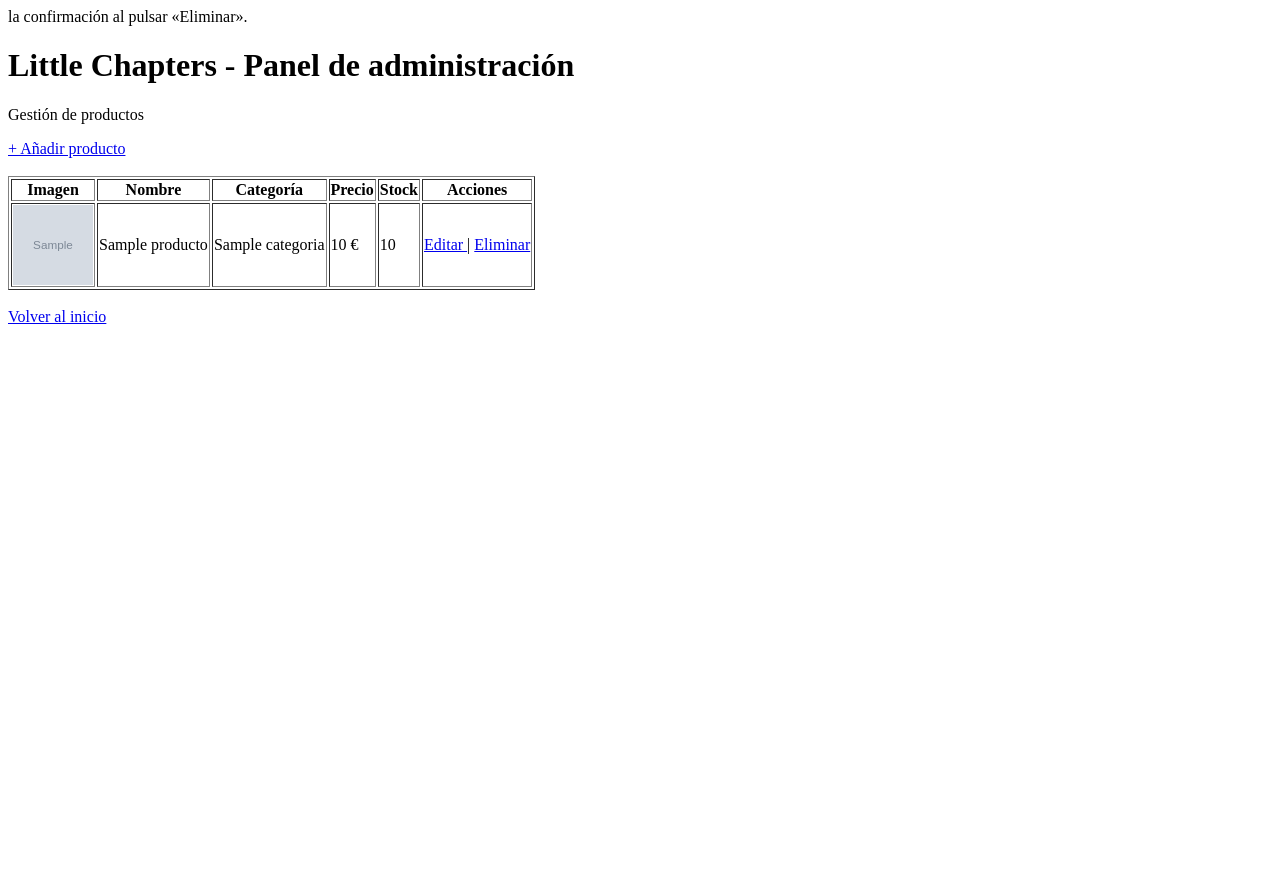
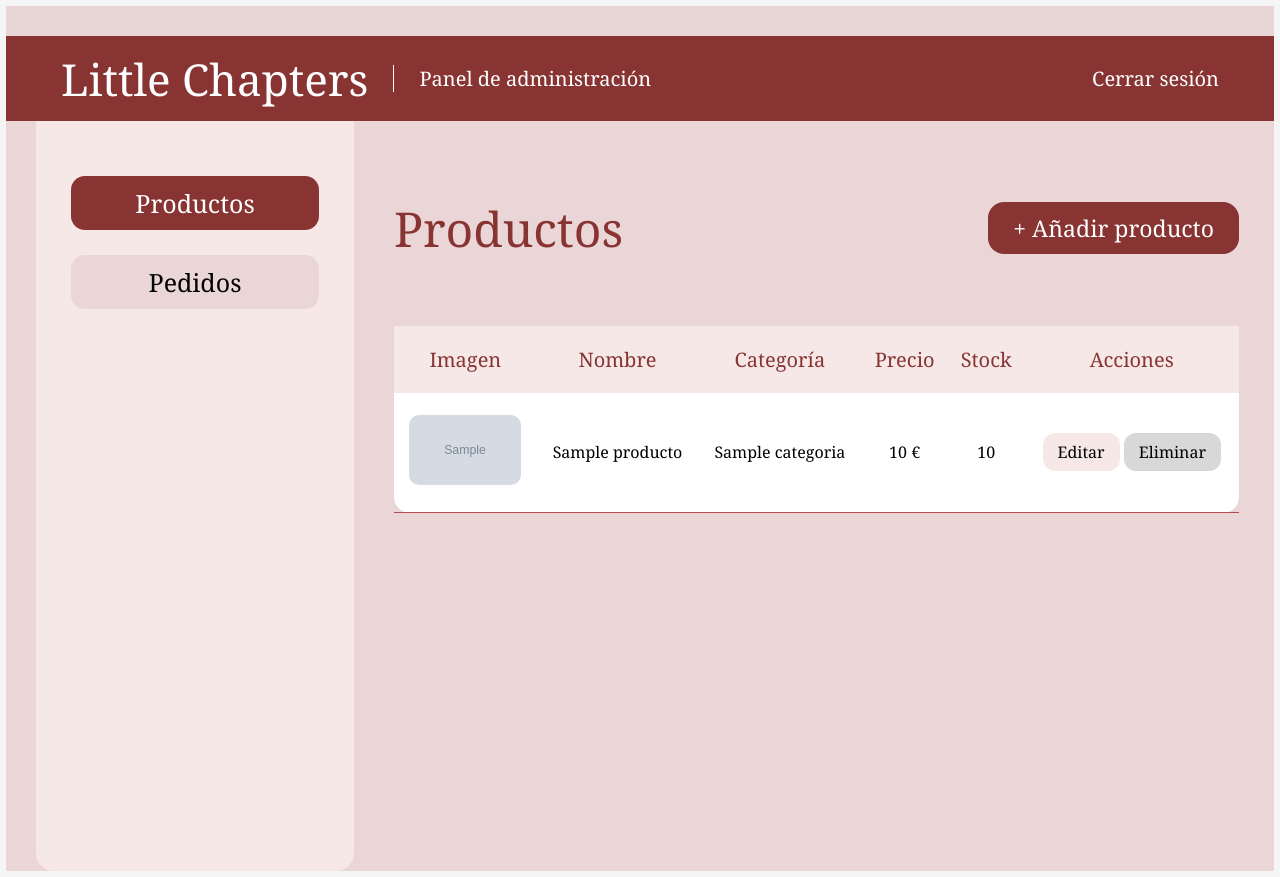
Before and after one commit to cristinamg210-droid/examen_web_servicio_1ev, a PHP site: page /examen_web_servicio_1ev/gestionar_productos.php in a window 1280 px wide. Before the commit the page ends 324 px from the top, so only its background shows below. Run offline with PHP 8.4, Linux system fonts and the light colour scheme; the visitor is signed in with stand-in values (Sample User, id 1); tables that the repository leaves empty or names only in its code hold one stand-in row (values such as "Sample post"); grey boxes marked "Sample" are stand-in pictures.

Commit message:
Actualiza páginas y estilos

```diff
--- /dev/null
+++ b/little_chapters/estilos.css
@@ -0,0 +1,370 @@
+
+/* Estilos generales */
+
+body {
+    margin: 6px;
+    background-color: #f5f5f5;
+    font-family: Arial, sans-serif;
+}
+
+/* Cabecera */
+
+header {
+    background-color: #f7e8e8;
+    border-top: 30px solid #e8d5d5;
+    padding: 15px 42px;
+    display: flex;
+    align-items: center;
+    justify-content: space-between;
+}
+
+.logo h1 {
+    font-family: Georgia, serif;
+    font-size: 42px;
+    margin: 0;
+}
+
+.logo p {
+    font-family: Georgia, serif;
+    margin: 5px 0 0 10px;
+}
+
+nav {
+    display: flex;
+    gap: 45px;
+}
+
+nav a {
+    text-decoration: none;
+    color: black;
+}
+
+.iconos {
+    display: flex;
+    gap: 24px;
+}
+
+.iconos span {
+    width: 28px;
+    height: 28px;
+    background-color: #d8d8d8;
+}
+
+/* Zona del formulario */
+
+main {
+    background-color: #ead6d6;
+    min-height: 642px;
+    display: flex;
+    justify-content: center;
+    padding: 24px 15px 28px;
+}
+
+/* Tarjeta de registro e inicio de sesión */
+
+.registro {
+    background-color: #f7e8e8;
+    width: 470px;
+    height: fit-content;
+    padding: 20px 60px 12px;
+    border-radius: 28px;
+}
+
+.registro h2 {
+    font-family: Georgia, serif;
+    font-size: 44px;
+    font-weight: normal;
+    text-align: center;
+    margin: 0;
+}
+
+.registro p {
+    font-family: Georgia, serif;
+    text-align: center;
+}
+
+.registro hr {
+    margin: 18px 0 32px;
+}
+
+/* Formulario */
+
+form {
+    display: flex;
+    flex-direction: column;
+}
+
+form label {
+    font-size: 18px;
+    margin-bottom: 9px;
+}
+
+form input[type="text"],
+form input[type="email"],
+form input[type="password"] {
+    width: 100%;
+    box-sizing: border-box;
+    height: 42px;
+    padding: 0 13px;
+    border: none;
+    border-radius: 6px;
+    background-color: #f5f3f3;
+    font-size: 15px;
+    margin-bottom: 18px;
+}
+
+/* Campos de contraseña */
+
+.password {
+    position: relative;
+    width: 100%;
+}
+
+.password input {
+    width: 100%;
+    box-sizing: border-box;
+}
+
+.password span {
+    position: absolute;
+    width: 22px;
+    height: 21px;
+    background-color: #d8d8d8;
+    right: 12px;
+    top: 10px;
+}
+
+/* Opción recordar correo */
+
+.recordar {
+    display: flex;
+    align-items: center;
+    gap: 6px;
+    margin-bottom: 20px;
+}
+
+.recordar input {
+    margin: 0;
+}
+
+.recordar label {
+    font-size: 13px;
+    margin: 0;
+}
+
+/* Botón de registro e inicio de sesión */
+
+form input[type="submit"] {
+    height: 46px;
+    background-color: #b34e50;
+    color: white;
+    border: none;
+    border-radius: 5px;
+    font-family: Georgia, serif;
+    font-size: 25px;
+    cursor: pointer;
+}
+
+/* Enlace de inicio de sesión y registro */
+
+.registro .enlace {
+    margin-bottom: 0;
+}
+
+.enlace a {
+    color: black;
+}
+
+/* Mensaje de error */
+
+.registro .mensaje-error {
+    color: #b34e50;
+    font-family: Arial, sans-serif;
+    font-size: 14px;
+    margin: 0 0 15px;
+}
+
+/* Adaptación a pantallas pequeñas */
+
+@media (max-width: 850px) {
+    header {
+        flex-direction: column;
+        gap: 20px;
+    }
+
+    nav {
+        flex-wrap: wrap;
+        justify-content: center;
+        gap: 20px;
+    }
+
+    .iconos {
+        display: none;
+    }
+}
+
+
+/* ADMINISTRACIÓN */
+
+/* Cabecera */
+
+/* Cabecera */
+
+.admin-header {
+    background-color: #873433;
+    color: white;
+    height: 85px;
+    padding: 0 55px;
+    display: flex;
+    align-items: center;
+    justify-content: space-between;
+}
+
+/* Nombre de la tienda y panel */
+
+.admin-logo {
+    display: flex;
+    align-items: center;
+    gap: 25px;
+}
+
+.admin-header h1 {
+    font-family: Georgia, serif;
+    font-size: 44px;
+    font-weight: normal;
+}
+
+.admin-header p {
+    font-family: Georgia, serif;
+    font-size: 20px;
+    border-left: 1px solid white;
+    padding-left: 25px;
+}
+
+.admin-header a {
+    color: white;
+    text-decoration: none;
+    font-family: Georgia, serif;
+    font-size: 20px;
+}
+
+/* Zona principal */
+
+.admin-main {
+    background-color: #ead6d6;
+    min-height: 750px;
+    display: flex;
+    gap: 35px;
+    padding: 0 30px;
+}
+
+/* Menú lateral */
+
+.admin-menu {
+    background-color: #f7e8e8;
+    width: 248px;
+    padding: 55px 35px;
+    display: flex;
+    flex-direction: column;
+    gap: 25px;
+    border-radius: 0 0 18px 18px;
+}
+
+.admin-menu a {
+    background-color: #ead6d6;
+    color: black;
+    text-decoration: none;
+    text-align: center;
+    font-family: Georgia, serif;
+    font-size: 25px;
+    padding: 10px;
+    border-radius: 14px;
+}
+/* Página seleccionada del menú */
+
+.admin-menu .menu-activo {
+    background-color: #873433;
+    color: white;
+}
+
+/* Contenido */
+
+.admin-content {
+    flex: 1;
+    padding: 35px 5px;
+}
+
+.admin-titulo {
+    display: flex;
+    justify-content: space-between;
+    align-items: center;
+    margin-bottom: 25px;
+}
+
+.admin-titulo h2 {
+    color: #873433;
+    font-family: Georgia, serif;
+    font-size: 48px;
+    font-weight: normal;
+}
+
+.admin-titulo a {
+    background-color: #873433;
+    color: white;
+    text-decoration: none;
+    font-family: Georgia, serif;
+    font-size: 23px;
+    padding: 10px 25px;
+    border-radius: 16px;
+}
+
+/* Tabla de productos */
+
+.tabla-productos {
+    width: 100%;
+    background-color: white;
+    border-radius: 16px;
+    border-collapse: collapse;
+    text-align: center;
+}
+
+.tabla-productos th {
+    background-color: #f7e8e8;
+    color: #873433;
+    font-family: Georgia, serif;
+    font-size: 20px;
+    font-weight: normal;
+    padding: 20px 10px;
+}
+
+.tabla-productos td {
+    padding: 22px 10px;
+    border-bottom: 1px solid #b34e50;
+    font-family: Georgia, serif;
+}
+
+.tabla-productos img {
+    width: 112px;
+    height: 70px;
+    object-fit: cover;
+    border-radius: 10px;
+}
+
+/* Botones de editar y eliminar */
+
+.boton-editar,
+.boton-eliminar {
+    display: inline-block;
+    color: black;
+    text-decoration: none;
+    padding: 8px 15px;
+    border-radius: 12px;
+}
+
+.boton-editar {
+    background-color: #f7e8e8;
+}
+
+.boton-eliminar {
+    background-color: #d8d8d8;
+}
--- a/little_chapters/gestionar_productos.php
+++ b/little_chapters/gestionar_productos.php
@@ -1,4 +1,3 @@
-la confirmación al pulsar «Eliminar».
 <?php
 
 // Comprobamos que el usuario sea administrador
@@ -7,19 +6,16 @@ require_once "comprobar_admin.php";
 // Conectamos con la base de datos
 require_once "conexion.php";
 
-// Consultamos los productos junto con el nombre de su categoría
-// INNER JOIN relaciona las tablas producto y categoria mediante id_categoria
-// También obtenemos la imagen para poder mostrarla en el listado
+// Consultamos los productos y sus categorías
 $sql = "SELECT producto.id_producto, producto.nombre, producto.imagen, categoria.nombre AS categoria, producto.precio, producto.stock
         FROM producto
         INNER JOIN categoria
         ON producto.id_categoria = categoria.id_categoria";
 
-// Ejecutamos la consulta SQL
+// Ejecutamos la consulta
 $consulta = $conexion->query($sql);
 
-// Recogemos todos los resultados en un array
-// FETCH_ASSOC permite acceder a los datos mediante el nombre de sus columnas
+// Guardamos los productos en un array
 $productos = $consulta->fetchAll(PDO::FETCH_ASSOC);
 
 ?>
@@ -31,19 +27,53 @@ $productos = $consulta->fetchAll(PDO::FETCH_ASSOC);
     <meta charset="UTF-8">
     <meta name="viewport" content="width=device-width, initial-scale=1.0">
     <title>Gestionar productos - Little Chapters</title>
+    <link rel="stylesheet" href="estilos.css">
 </head>
 <body>
-    <h1>Little Chapters - Panel de administración</h1>
+    <!-- Cabecera del administrador -->
+<header class="admin-header">
 
-    <p>Gestión de productos</p>
+    <!-- Nombre de la tienda y panel de administración -->
+    <div class="admin-logo">
 
-    <!-- Enlace para añadir un producto nuevo -->
+        <h1>Little Chapters</h1>
+
+        <p>Panel de administración</p>
+
+    </div>
+
+    <!-- Enlace para cerrar sesión -->
+    <a href="cerrar_sesion.php">Cerrar sesión</a>
+
+</header>
+
+    <!-- Zona principal -->
+    <main class="admin-main">
+
+        <!-- Menú lateral -->
+        <aside class="admin-menu">
+
+            <!-- Página en la que estamos actualmente -->
+            <a href="gestionar_productos.php" class="menu-activo">Productos</a>
+
+            <a href="#">Pedidos</a>
+
+        </aside>
+
+        <!-- Contenido de productos -->
+        <section class="admin-content">
+
+            <div class="admin-titulo">
+
+                <h2>Productos</h2>
+
+                <!-- Enlace para añadir un producto -->
                 <a href="crear_producto.php">+ Añadir producto</a>
 
-    <br><br>
+            </div>
 
-    <!-- Tabla donde mostraremos los productos -->
-    <table border="1">
+            <!-- Tabla de productos -->
+            <table class="tabla-productos">
 
                 <tr>
                     <th>Imagen</th>
@@ -55,59 +85,55 @@ $productos = $consulta->fetchAll(PDO::FETCH_ASSOC);
                 </tr>
 
                 <?php
-        // Recorremos el array para mostrar todos los productos
-        // En cada vuelta, $producto contiene los datos de un producto
+                // Recorremos todos los productos
                 foreach ($productos as $producto) {
                 ?>
 
                     <tr>
 
-                <!-- Mostramos la imagen del producto -->
+                        <!-- Imagen del producto -->
                         <td>
                             <?php
-                    // Comprobamos si el producto tiene una imagen guardada
                             if (!empty($producto["imagen"])) {
-                        // Mostramos la imagen
-                        // htmlspecialchars evita interpretar el texto como código HTML
-                        echo '<img src="' . htmlspecialchars($producto["imagen"]) . '" alt="Imagen del producto" width="80" height="80">';
+                                echo '<img src="' . htmlspecialchars($producto["imagen"]) . '" alt="Imagen del producto">';
                             } else {
-                        // Si no tiene imagen, mostramos este texto
                                 echo "Sin imagen";
                             }
                             ?>
                         </td>
 
-                <!-- Mostramos el nombre del producto -->
+                        <!-- Nombre del producto -->
                         <td>
                             <?php echo htmlspecialchars($producto["nombre"]); ?>
                         </td>
 
-                <!-- Mostramos el nombre de su categoría -->
+                        <!-- Categoría -->
                         <td>
                             <?php echo htmlspecialchars($producto["categoria"]); ?>
                         </td>
 
-                <!-- Mostramos el precio -->
+                        <!-- Precio -->
                         <td>
                             <?php echo $producto["precio"]; ?> €
                         </td>
 
-                <!-- Mostramos las existencias disponibles -->
+                        <!-- Stock -->
                         <td>
                             <?php echo $producto["stock"]; ?>
                         </td>
 
-                <!-- Acciones para modificar o eliminar el producto -->
+                        <!-- Botones de las acciones -->
                         <td>
-                    <!-- Enviamos el ID del producto para identificarlo -->
-                    <a href="editar_producto.php?id=<?php echo $producto["id_producto"]; ?>">
+
+                            <a class="boton-editar" href="editar_producto.php?id=<?php echo $producto["id_producto"]; ?>">
                                 Editar
                             </a>
-                    |
-                    <a href="eliminar_producto.php?id=<?php echo $producto["id_producto"]; ?>"
+
+                            <a class="boton-eliminar" href="eliminar_producto.php?id=<?php echo $producto["id_producto"]; ?>"
                                onclick="return confirm('¿Seguro que quieres eliminar este producto?')">
                                 Eliminar
                             </a>
+
                         </td>
 
                     </tr>
@@ -118,10 +144,9 @@ $productos = $consulta->fetchAll(PDO::FETCH_ASSOC);
 
             </table>
 
-    <br>
+        </section>
 
-    <!-- Enlace para volver a la página de inicio -->
-    <a href="inicio.php">Volver al inicio</a>
+    </main>
 
 
 </body>
```
Also changed, not shown: little_chapters/login.php (+95 -14 lines), little_chapters/registro.php (+55 -18 lines). Lines whose indentation alone changed are shown as unchanged.
